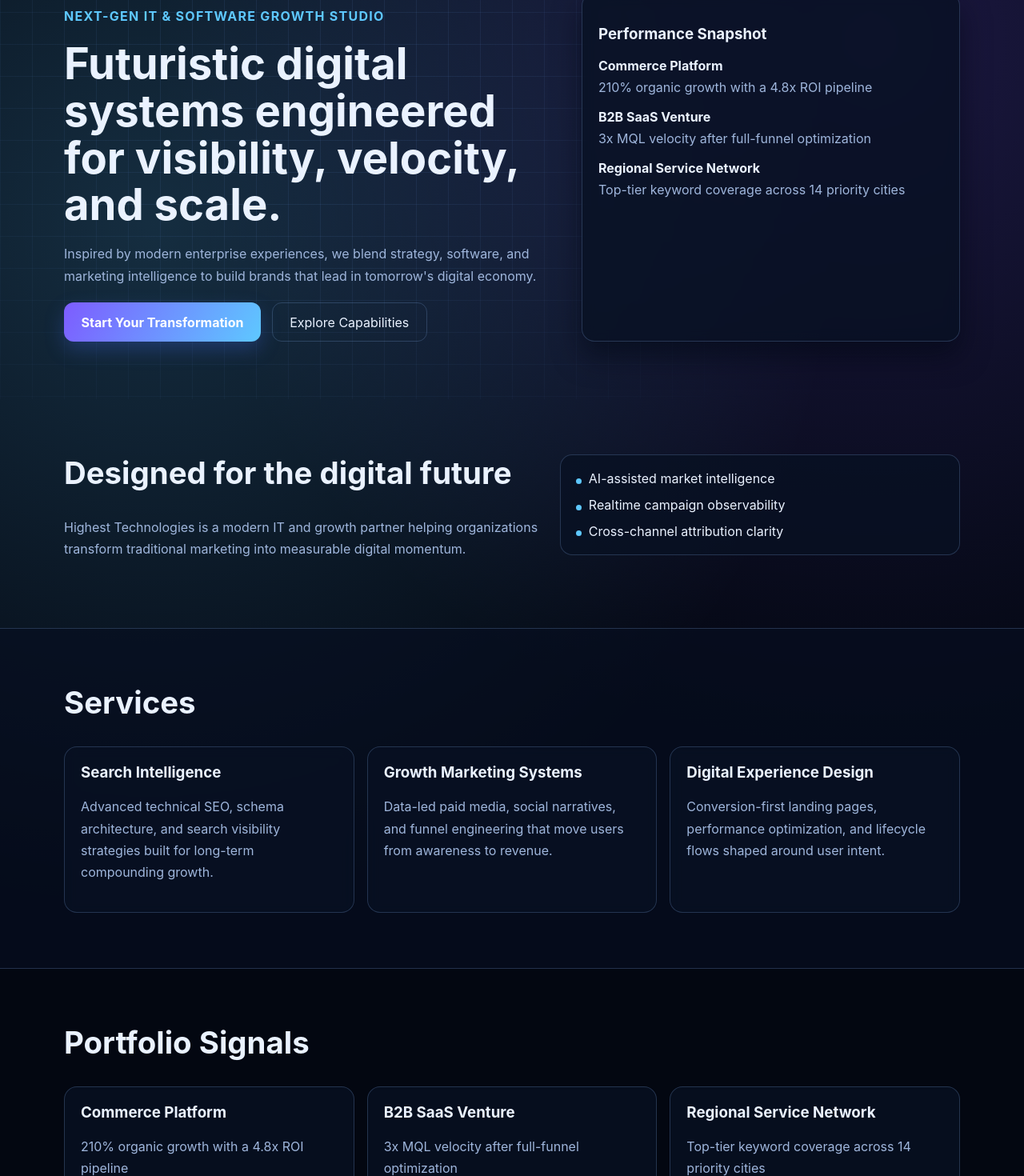
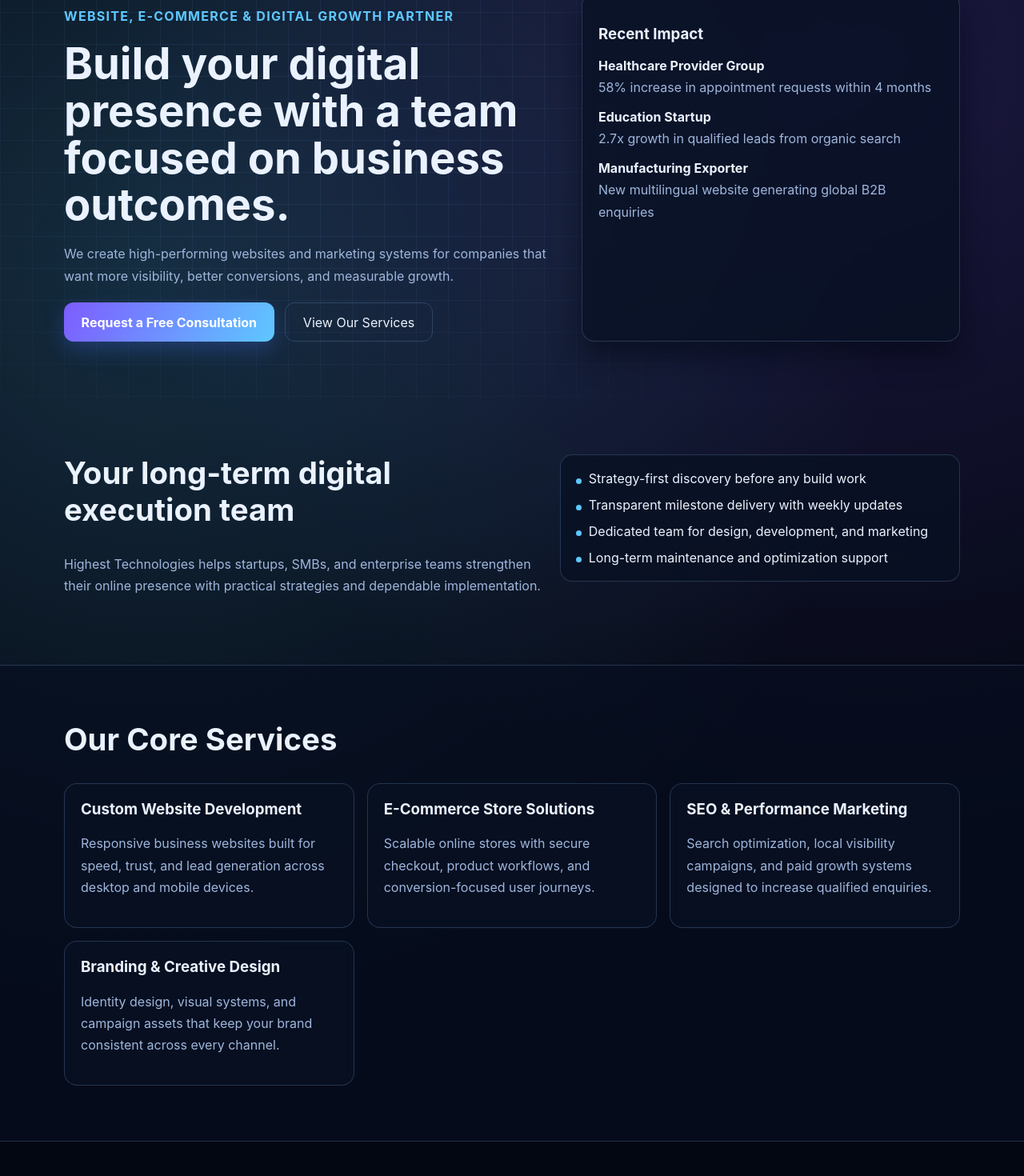
Before and after one commit to patidarshubham1/highesttechnologies, a Next.js app: page / in a window 1280 px wide. Shown: the part 180-1650 px from the top of the page at 80% size. Built offline with nearby package versions, Linux system fonts and the light colour scheme.

Commit message:
Revise homepage copy with original agency-style content

```diff
--- a/app/page.tsx
+++ b/app/page.tsx
@@ -16,41 +16,62 @@ const initialFormData: ContactFormData = {
 
 const services = [
   {
-    title: "Search Intelligence",
+    title: "Custom Website Development",
     description:
-      "Advanced technical SEO, schema architecture, and search visibility strategies built for long-term compounding growth.",
+      "Responsive business websites built for speed, trust, and lead generation across desktop and mobile devices.",
   },
   {
-    title: "Growth Marketing Systems",
+    title: "E-Commerce Store Solutions",
     description:
-      "Data-led paid media, social narratives, and funnel engineering that move users from awareness to revenue.",
+      "Scalable online stores with secure checkout, product workflows, and conversion-focused user journeys.",
   },
   {
-    title: "Digital Experience Design",
+    title: "SEO & Performance Marketing",
     description:
-      "Conversion-first landing pages, performance optimization, and lifecycle flows shaped around user intent.",
+      "Search optimization, local visibility campaigns, and paid growth systems designed to increase qualified enquiries.",
+  },
+  {
+    title: "Branding & Creative Design",
+    description:
+      "Identity design, visual systems, and campaign assets that keep your brand consistent across every channel.",
   },
 ];
 
 const portfolioItems = [
   {
-    client: "Commerce Platform",
-    outcome: "210% organic growth with a 4.8x ROI pipeline",
+    client: "Healthcare Provider Group",
+    outcome: "58% increase in appointment requests within 4 months",
   },
   {
-    client: "B2B SaaS Venture",
-    outcome: "3x MQL velocity after full-funnel optimization",
+    client: "Education Startup",
+    outcome: "2.7x growth in qualified leads from organic search",
   },
   {
-    client: "Regional Service Network",
-    outcome: "Top-tier keyword coverage across 14 priority cities",
+    client: "Manufacturing Exporter",
+    outcome: "New multilingual website generating global B2B enquiries",
   },
 ];
 
 const differentiators = [
-  "AI-assisted market intelligence",
-  "Realtime campaign observability",
-  "Cross-channel attribution clarity",
+  "Strategy-first discovery before any build work",
+  "Transparent milestone delivery with weekly updates",
+  "Dedicated team for design, development, and marketing",
+  "Long-term maintenance and optimization support",
+];
+
+const deliverySteps = [
+  {
+    title: "1. Discovery & Planning",
+    detail: "We understand your market, goals, and competitors to build a practical roadmap.",
+  },
+  {
+    title: "2. Design & Build",
+    detail: "Our team creates UI concepts and develops your website or campaign system with clear feedback loops.",
+  },
+  {
+    title: "3. Launch & Growth",
+    detail: "After launch, we track performance, improve conversion points, and scale what works.",
+  },
 ];
 
 export default function HomePage() {
@@ -93,23 +114,23 @@ export default function HomePage() {
           <div className="grid-overlay" />
           <div className="container hero-grid">
             <div>
-              <p className="tag">Next-Gen IT & Software Growth Studio</p>
-              <h1>Futuristic digital systems engineered for visibility, velocity, and scale.</h1>
+              <p className="tag">Website, E-Commerce & Digital Growth Partner</p>
+              <h1>Build your digital presence with a team focused on business outcomes.</h1>
               <p>
-                Inspired by modern enterprise experiences, we blend strategy, software, and marketing intelligence to
-                build brands that lead in tomorrow&apos;s digital economy.
+                We create high-performing websites and marketing systems for companies that want more visibility, better
+                conversions, and measurable growth.
               </p>
               <div className="hero-cta-group">
                 <a className="cta" href="#contact">
-                  Start Your Transformation
+                  Request a Free Consultation
                 </a>
                 <a className="ghost-cta" href="#services">
-                  Explore Capabilities
+                  View Our Services
                 </a>
               </div>
             </div>
             <div className="hero-card">
-              <h3>Performance Snapshot</h3>
+              <h3>Recent Impact</h3>
               <ul>
                 {portfolioItems.map((item) => (
                   <li key={item.client}>
@@ -125,10 +146,10 @@ export default function HomePage() {
         <section id="about" className="section">
           <div className="container split-section">
             <div>
-              <h2>Designed for the digital future</h2>
+              <h2>Your long-term digital execution team</h2>
               <p>
-                Highest Technologies is a modern IT and growth partner helping organizations transform traditional
-                marketing into measurable digital momentum.
+                Highest Technologies helps startups, SMBs, and enterprise teams strengthen their online presence with
+                practical strategies and dependable implementation.
               </p>
             </div>
             <ul className="highlights">
@@ -141,7 +162,7 @@ export default function HomePage() {
 
         <section id="services" className="section section-alt">
           <div className="container">
-            <h2>Services</h2>
+            <h2>Our Core Services</h2>
             <div className="cards">
               {services.map((service) => (
                 <article key={service.title} className="card">
@@ -155,12 +176,12 @@ export default function HomePage() {
 
         <section id="portfolio" className="section">
           <div className="container">
-            <h2>Portfolio Signals</h2>
+            <h2>How We Deliver</h2>
             <div className="cards">
-              {portfolioItems.map((item) => (
-                <article key={item.client} className="card">
-                  <h3>{item.client}</h3>
-                  <p>{item.outcome}</p>
+              {deliverySteps.map((item) => (
+                <article key={item.title} className="card">
+                  <h3>{item.title}</h3>
+                  <p>{item.detail}</p>
                 </article>
               ))}
             </div>
@@ -172,8 +193,8 @@ export default function HomePage() {
             <div>
               <h2>Contact Us</h2>
               <p>
-                Ready to upgrade your growth engine? Share your goals and we&apos;ll craft a future-ready roadmap for
-                your brand.
+                Tell us what you want to achieve online. We&apos;ll share a tailored action plan for your website,
+                marketing, or complete digital transformation project.
               </p>
             </div>
             <form className="contact-form" onSubmit={handleSubmit}>
@@ -204,7 +225,7 @@ export default function HomePage() {
               <button type="submit">Send Message</button>
               {submitted && (
                 <p className="form-success" role="status" aria-live="polite">
-                  Thank you for connecting with us. Our team will contact you soon.
+                  Thanks for reaching out. Our team will contact you shortly.
                 </p>
               )}
             </form>
```
